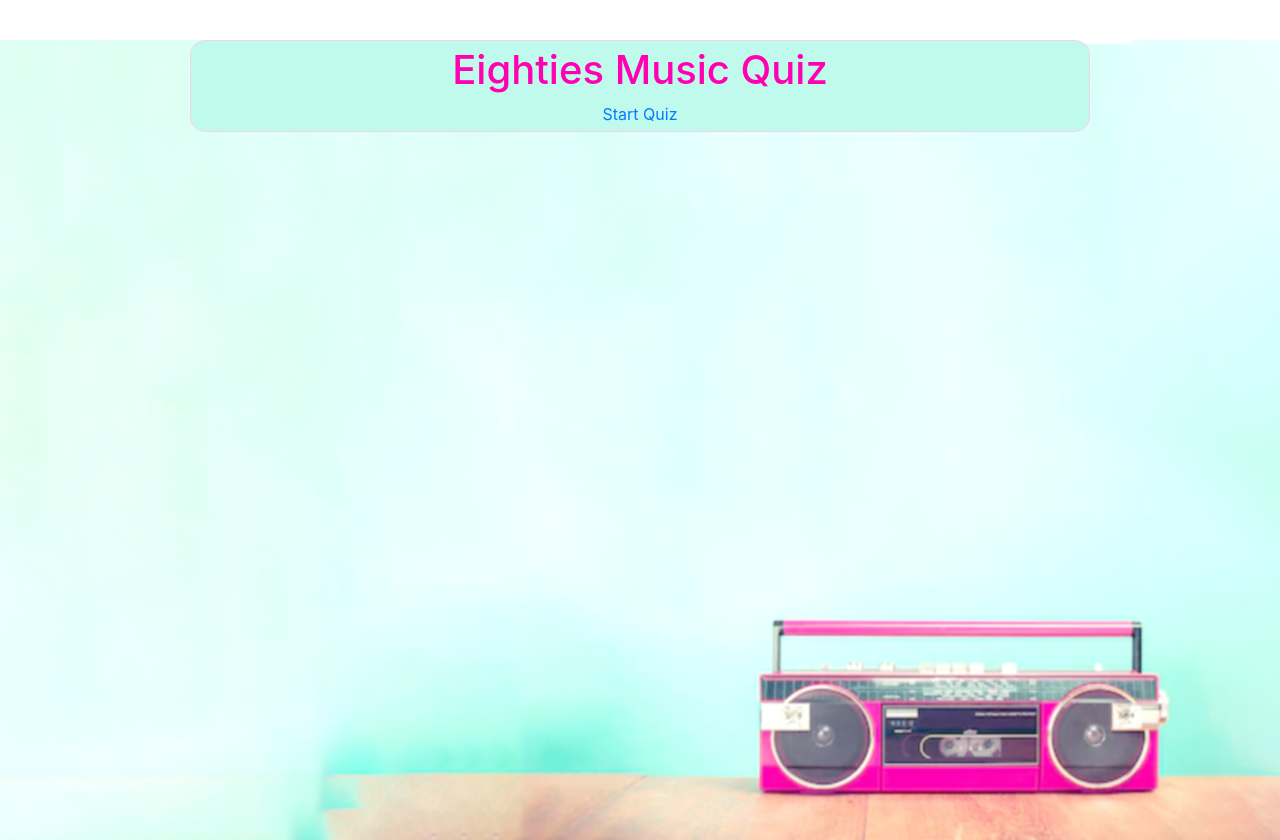
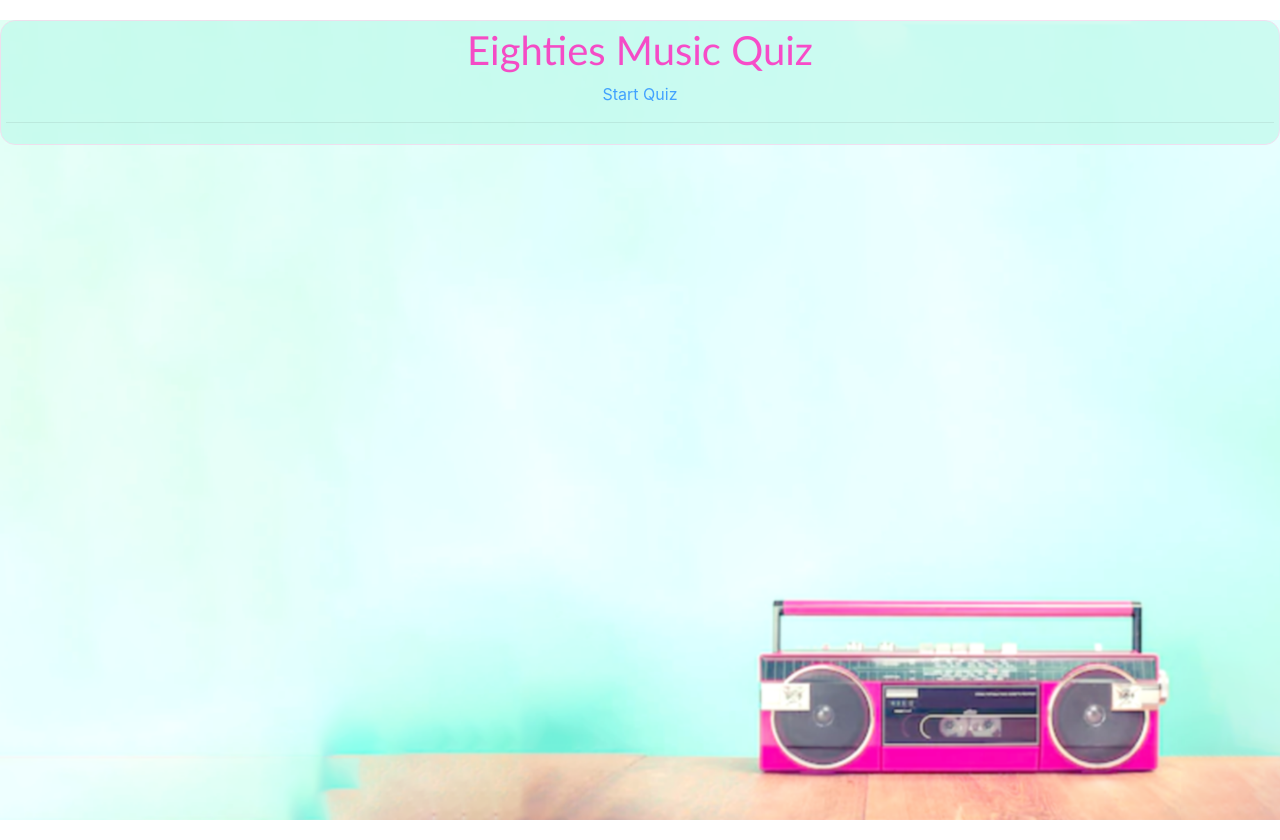
Before and after one commit to TColl1433/TriviaGame, a plain HTML site: page index.html in a window 1280 px wide. Drawn offline with nearby package versions, Linux system fonts and the light colour scheme.

Commit message:
some minor styling tweaks

```diff
--- a/assets/css/style.css
+++ b/assets/css/style.css
@@ -18,6 +18,7 @@ body, html {
 
   h1, h2, h3, li{
       color: #ff01b1;
+      font-family: 'Gill Sans', 'Gill Sans MT', Calibri, 'Trebuchet MS', sans-serif;
 
   }
 
@@ -26,14 +27,16 @@ body, html {
 
 
 
-.jumbotron{
+.container-fluid{
 
     text-align: center;
     padding: 5px;
-    margin-top: 40px;
+    /* padding: 5px;
     margin-left: 190px;
-    margin-right: 190px;
+    margin-right: 190px; */
+    margin-top: 20px;
     background-color: #c0faec;
+    opacity: .7;
     border-style: solid;
     border-color: #f5d2ea;
     border-width: 1px;
--- a/index.html
+++ b/index.html
@@ -20,19 +20,22 @@
 
 
     <div class="bg">
-        <div class="jumbotron">
+        <div class="container-fluid">
+
+
+
+
+            <div id="startClock">
+                <div id="count"></div>
+            </div>
+
             <div class="start">
                 <h1>Eighties Music Quiz</h1>
                 <a href="#">Start Quiz</a>
             </div>
 
 
-            <div id="startClock">
-                <div id="count"></div>
-            </div>
-
-
-
+            <hr>
 
 
             <div class="quiz">
```
Also changed, not shown: 1 other file.
